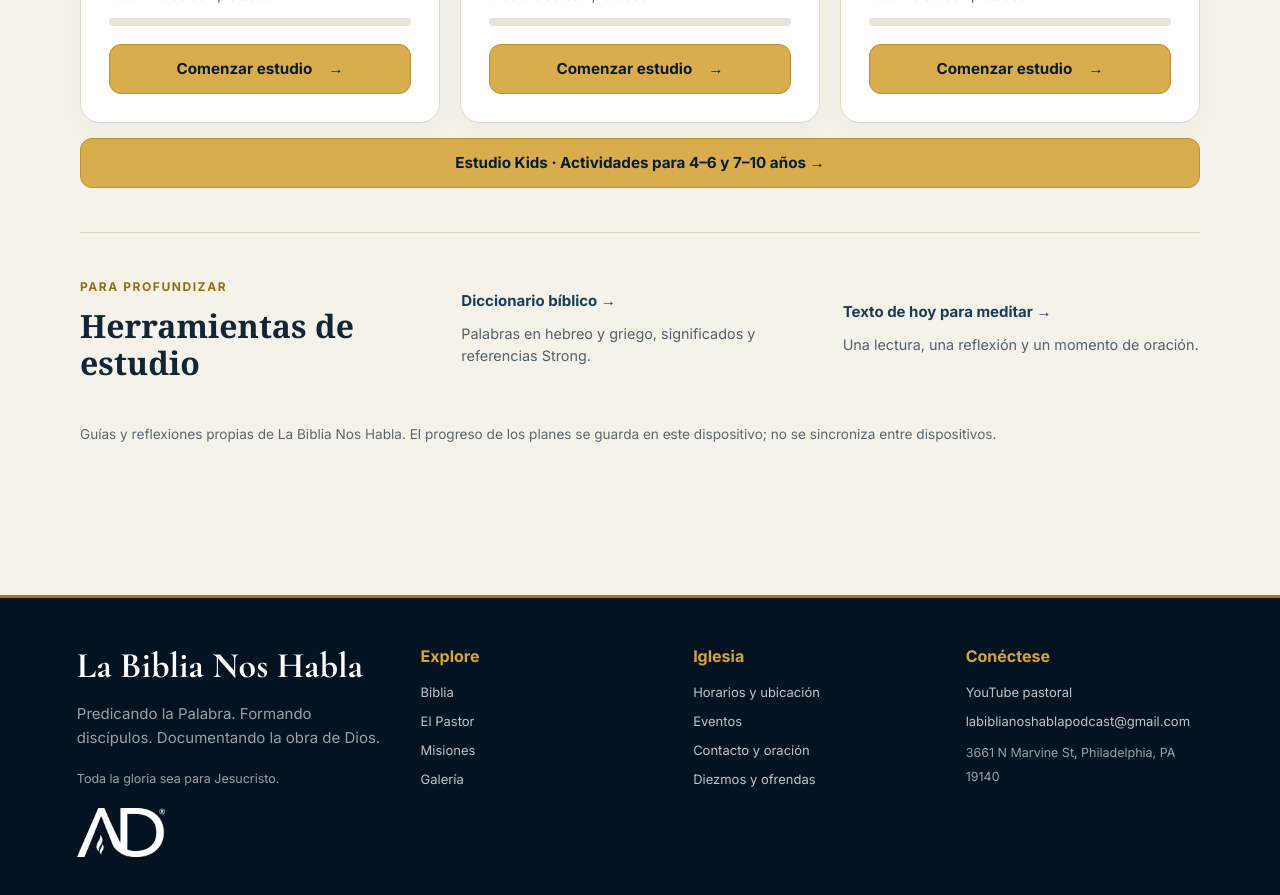
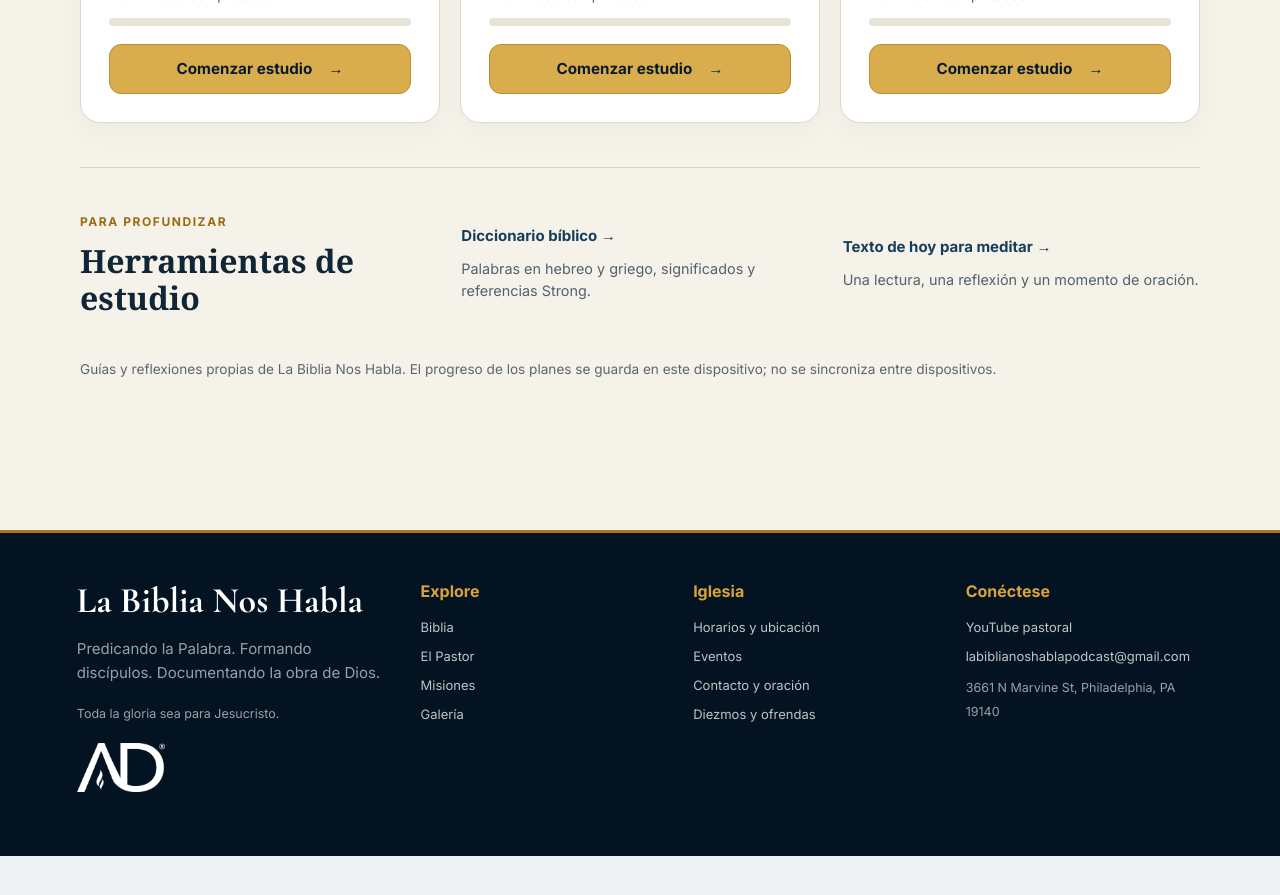
Before and after one commit to labiblianoshablapodcast-gif/la-biblia-nos-habla-2, a Next.js app: page /estudios in a window 1280 px wide. Shown: the part 780-1675 px from the top of the page. After the commit the page ends 1636 px from the top, so only its background shows below. Built offline with nearby package versions, Linux system fonts and the light colour scheme.

Commit message:
Hide unfinished Kids entry point without deleting lessons

```diff
--- a/app/estudios/page.tsx
+++ b/app/estudios/page.tsx
@@ -10,7 +10,7 @@ export default function EstudiosPage(){
     <header className={styles.hero}><p className={styles.eyebrow}>Leer · Comprender · Vivir</p><h1>Estudios bíblicos</h1><p>Un espacio para crecer en la Palabra, un día a la vez. Todas las lecturas y actividades se realizan aquí.</p><Link className={styles.back} href="/biblia">← Ir a la Biblia</Link></header>
     <div className={styles.content}>
       <div className={styles.cards}>{studyPlans.map(plan=><StudyPlanCard key={plan.id} plan={plan}/>)}</div>
-      <p><Link className={styles.primary} href="/kids">Estudio Kids · Actividades para 4–6 y 7–10 años →</Link></p>
+      {/* Estudio Kids oculto temporalmente hasta su lanzamiento. */}
       <section className={styles.resources} aria-labelledby="study-resources"><div><p className={styles.eyebrow}>Para profundizar</p><h2 id="study-resources">Herramientas de estudio</h2></div><Link href="/diccionario"><strong>Diccionario bíblico →</strong><span>Palabras en hebreo y griego, significados y referencias Strong.</span></Link><Link href="/devocionales"><strong>Texto de hoy para meditar →</strong><span>Una lectura, una reflexión y un momento de oración.</span></Link></section>
       <p className={styles.storageNote}>Guías y reflexiones propias de La Biblia Nos Habla. El progreso de los planes se guarda en este dispositivo; no se sincroniza entre dispositivos.</p>
     </div>
```
